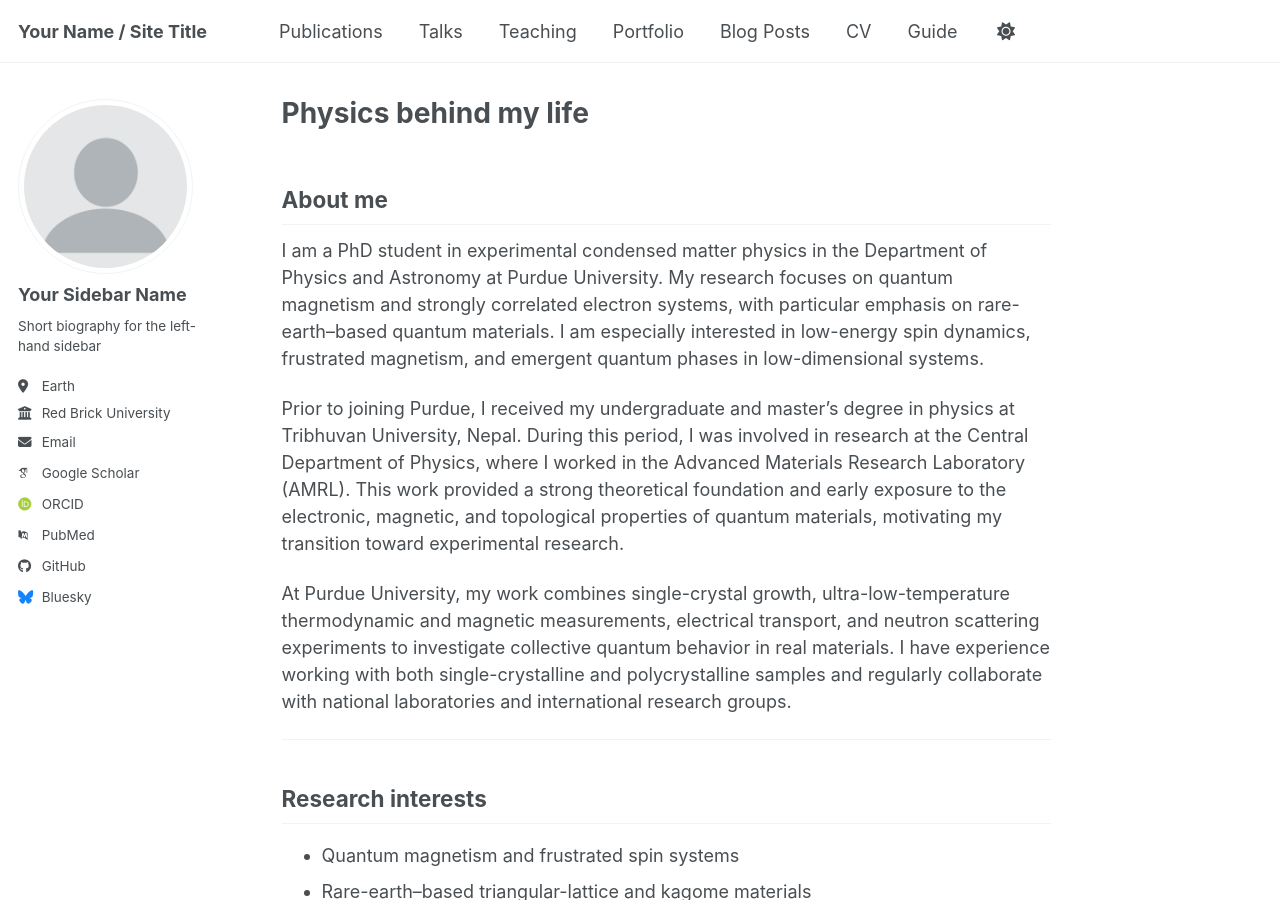
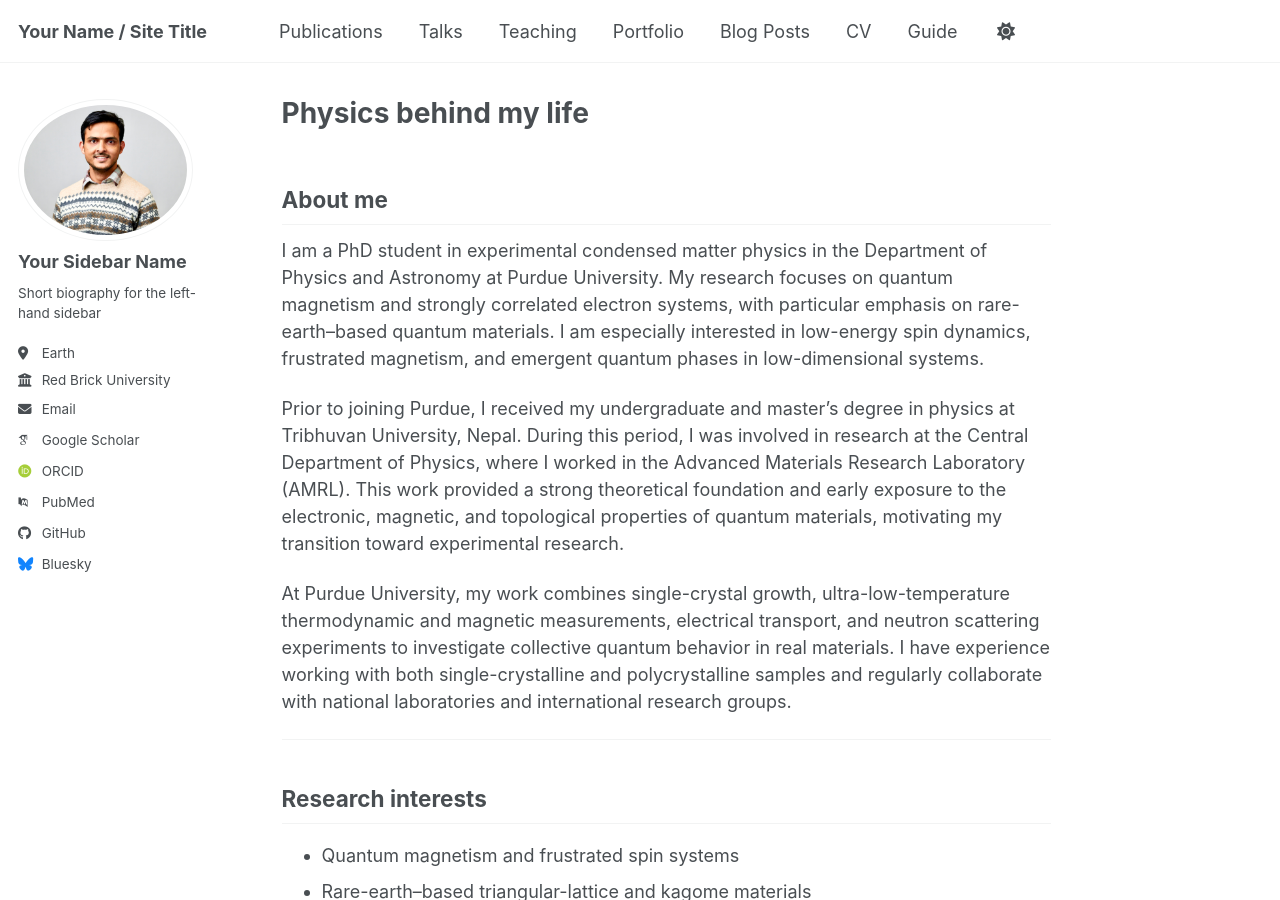
Before and after one commit to bbelbase8/bpb, a Jekyll site: the page built from _pages/about.md, in a window 1280 px wide and 900 px high. Built offline with Jekyll 4.4.1, drawn with Linux system fonts in a browser that asks for light colours; some web fonts are replaced; a script bundle is joined from its source files by our own code; library files that are not in the unit come from our copies.

Commit message:
Update _config.yml

```diff
--- a/_config.yml
+++ b/_config.yml
@@ -23,7 +23,7 @@
 #               Additional customization can be done by editing /_includes/author-profile.html
 author:
   # Biographic information
-  avatar           : "profile.png"
+  avatar           : "bishnu.jpg"
   name             : "Your Sidebar Name"
   pronouns         : # example: "she/her"
   bio              : "Short biography for the left-hand sidebar"
```
